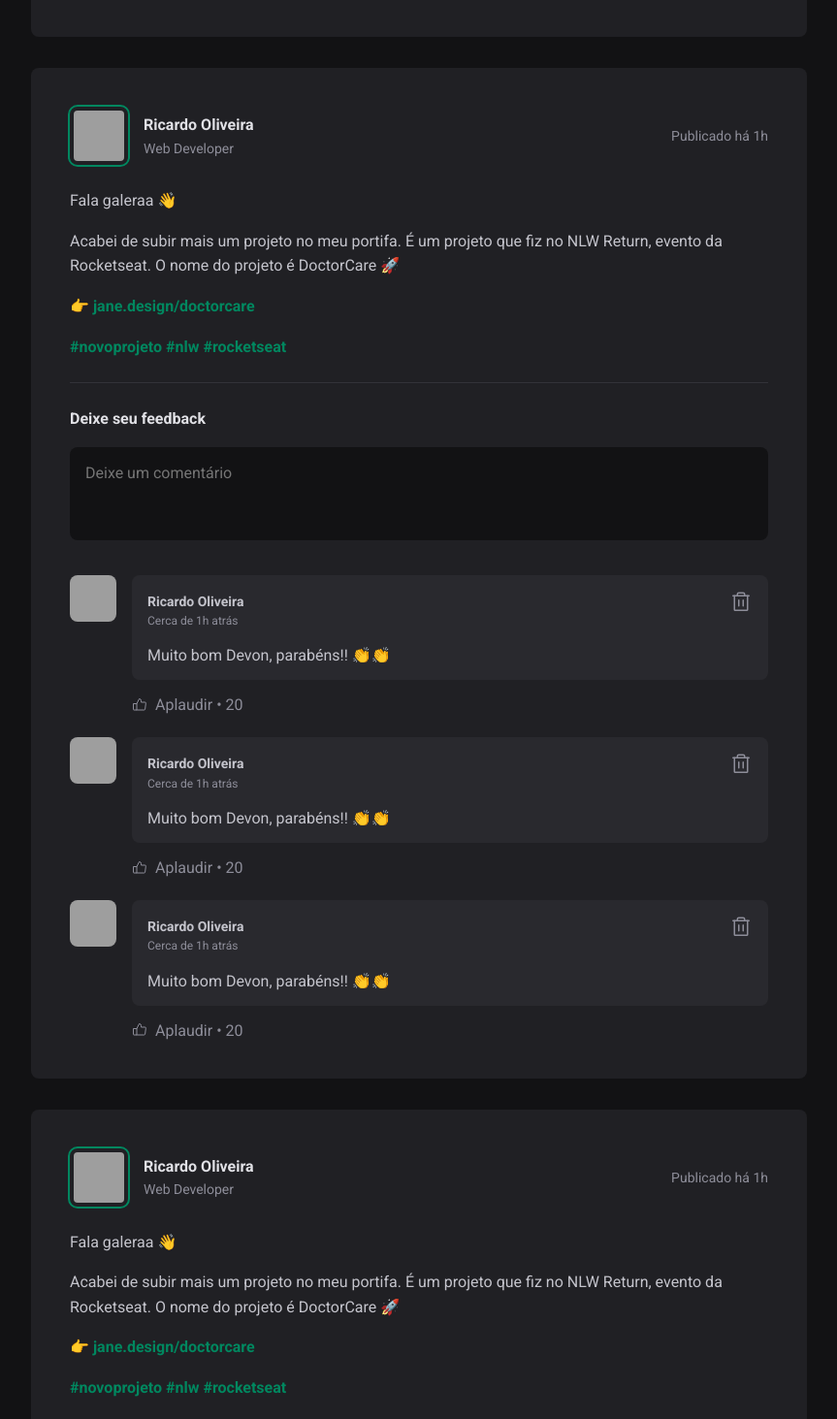
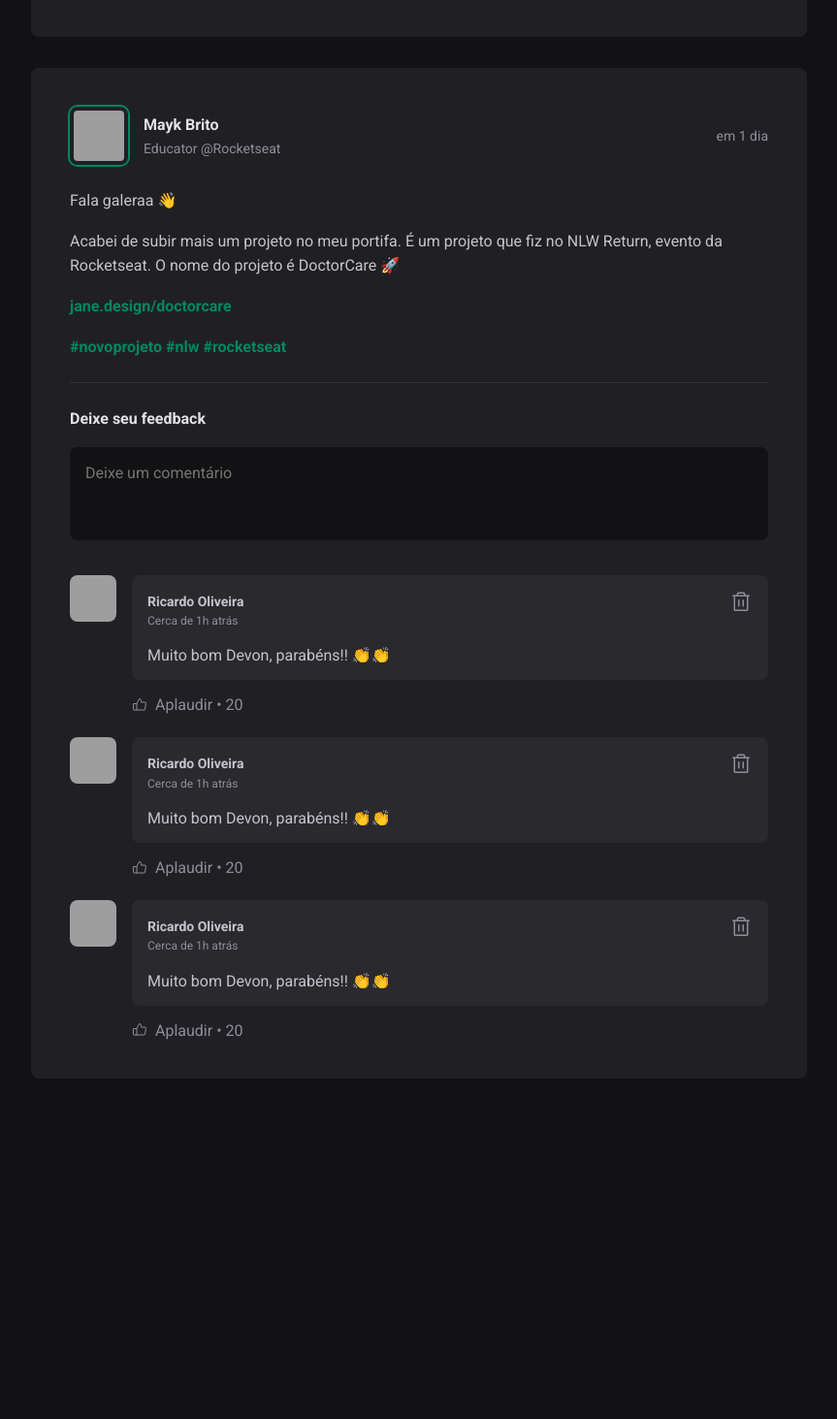
Before and after one commit to RicardoOliveiraFilho/fundamentos-reactjs, a React (Vite) app: page / in a window 1280 px wide. Shown: the part 1107-2570 px from the top of the page at 97% size, without its empty margins (352-1215 px from the left). After the commit the page ends 2251 px from the top, so only its background shows below. Built offline with nearby package versions, Linux system fonts and the light colour scheme; grey boxes are pictures that could not be loaded.

Commit message:
Iterando no JSX e adicionando Props no Componente Post

```diff
--- a/package.json
+++ b/package.json
@@ -8,6 +8,7 @@
     "preview": "vite preview"
   },
   "dependencies": {
+    "date-fns": "^2.28.0",
     "phosphor-react": "^1.4.1",
     "react": "^18.0.0",
     "react-dom": "^18.0.0"
--- a/src/App.jsx
+++ b/src/App.jsx
@@ -5,6 +5,43 @@
 import styles from './App.module.css';
 
 import './global.css';
+
+const posts = [
+  {
+    id: 1,
+    author: {
+      avatarUrl: 'https://github.com/diego3g.png',
+      name: 'Diego Fernandes',
+      role: 'CTO @Rocketseat'
+    },
+    content: [
+      { type: 'paragraph', content: 'Fala galeraa 👋' },
+      { type: 'paragraph', content: 'Acabei de subir mais um projeto no meu portifa. É um projeto que fiz no NLW Return, evento da Rocketseat. O nome do projeto é DoctorCare 🚀' },
+      { type: 'link', content: 'jane.design/doctorcare' },
+    ],
+    hashtags: [
+      '#novoprojeto', '#nlw', '#rocketseat',
+    ],
+    publishedAt: new Date('2022-06-29 09:40:00'),
+  },
+  {
+    id: 2,
+    author: {
+      avatarUrl: 'https://github.com/maykbrito.png',
+      name: 'Mayk Brito',
+      role: 'Educator @Rocketseat'
+    },
+    content: [
+      { type: 'paragraph', content: 'Fala galeraa 👋' },
+      { type: 'paragraph', content: 'Acabei de subir mais um projeto no meu portifa. É um projeto que fiz no NLW Return, evento da Rocketseat. O nome do projeto é DoctorCare 🚀' },
+      { type: 'link', content: 'jane.design/doctorcare' },
+    ],
+    hashtags: [
+      '#novoprojeto', '#nlw', '#rocketseat',
+    ],
+    publishedAt: new Date('2022-06-30 09:44:00'),
+  },
+];
 
 export function App() {
   return (
@@ -14,9 +51,16 @@
       <div className={styles.wrapper}>
         <Sidebar />
         <main>
-          <Post author="Michelle Thaynara" content="Conteúdo do post de Michelle!!!" />
-          <Post author="Ricardo Oliveira" content="Conteúdo do post de Ricardo!!!" />
-          <Post author="Desconhecido" content="Lorem ipsum dolor sit amet consectetur adipisicing elit. Fuga officiis odio sed mollitia aperiam iure tenetur nobis aliquam, odit culpa. Tempore, natus accusamus facere cupiditate iure porro! Iusto, accusamus adipisci." />
+          {posts.map(post => {
+            return (
+              <Post
+                author={post.author}
+                content={post.content}
+                publishedAt={post.publishedAt}
+                hashtags={post.hashtags}
+              />
+            )
+          })}
         </main>
       </div>
     </div>
--- a/src/components/Post.jsx
+++ b/src/components/Post.jsx
@@ -1,34 +1,50 @@
+import { format, formatDistanceToNow } from 'date-fns';
+import ptBR from 'date-fns/locale/pt-BR';
+
 import { Avatar } from './Avatar';
 import { Comment } from './Comment';
 import styles from './Post.module.css';
 
-export function Post() {
+export function Post({ author, publishedAt, content, hashtags }) {
+  const publishedDateFormatted = format(publishedAt, "d 'de' LLLL 'às' HH:mm'h'", {
+    locale: ptBR,
+  });
+
+  const publishedDateRelativeToNow = formatDistanceToNow(publishedAt, {
+    locale: ptBR,
+    addSuffix: true,
+  });
+
   return (
     <article className={styles.post}>
       <header>
         <div className={styles.author}>
-          <Avatar src="https://avatars.githubusercontent.com/u/2540737?v=4" />
+          <Avatar src={author.avatarUrl} />
 
           <div className={styles.authorInfo}>
-            <strong>Ricardo Oliveira</strong>
-            <span>Web Developer</span>
+            <strong>{author.name}</strong>
+            <span>{author.role}</span>
           </div>
         </div>
 
-        <time title="29 de Junho às 09:56h" dateTime="2022-06-29 09:56:30">Publicado há 1h</time>
+        <time title={publishedDateFormatted} dateTime={publishedAt.toISOString()}>
+          {publishedDateRelativeToNow}
+        </time>
       </header>
 
       <div className={styles.content}>
-        <p>Fala galeraa 👋</p>
-
-        <p>Acabei de subir mais um projeto no meu portifa. É um projeto que fiz no NLW Return, evento da Rocketseat. O nome do projeto é DoctorCare 🚀</p>
-
-        <p>👉{' '}<a href="">jane.design/doctorcare</a></p>
+        {content.map(line => {
+          if (line.type === 'paragraph') {
+            return <p>{line.content}</p>;
+          } else if (line.type === 'link') {
+            return <p><a href='#'>{line.content}</a></p>
+          }
+        })}
 
         <p>
-          <a href="">#novoprojeto</a>{' '}
-          <a href="">#nlw</a>{' '}
-          <a href="">#rocketseat</a>
+          {hashtags.map(hashtag => {
+            return <a href="">{hashtag}{' '}</a>;
+          })}
         </p>
       </div>
 
```
Also changed, not shown: 1 other file (tests, documents, lock files or other folders).
